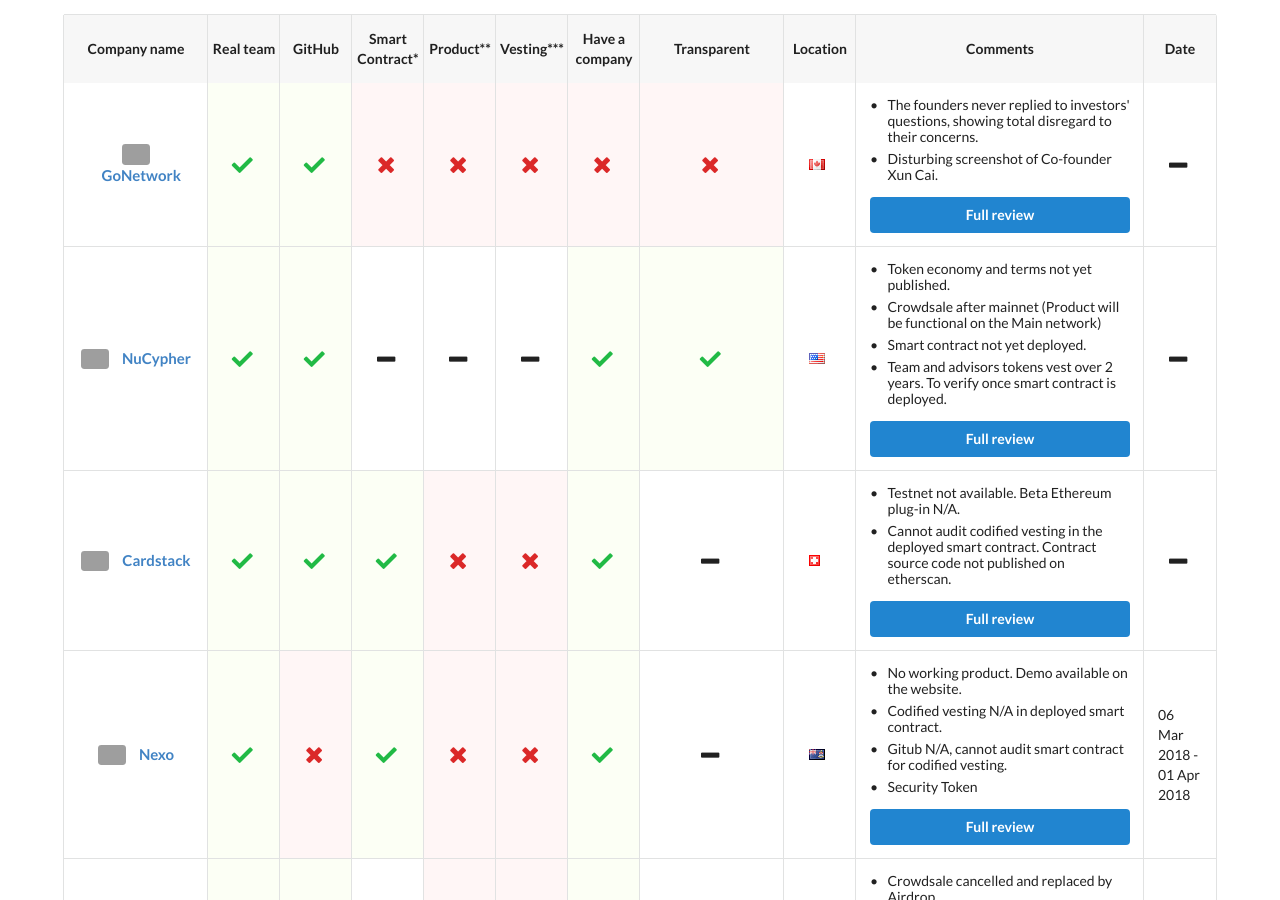
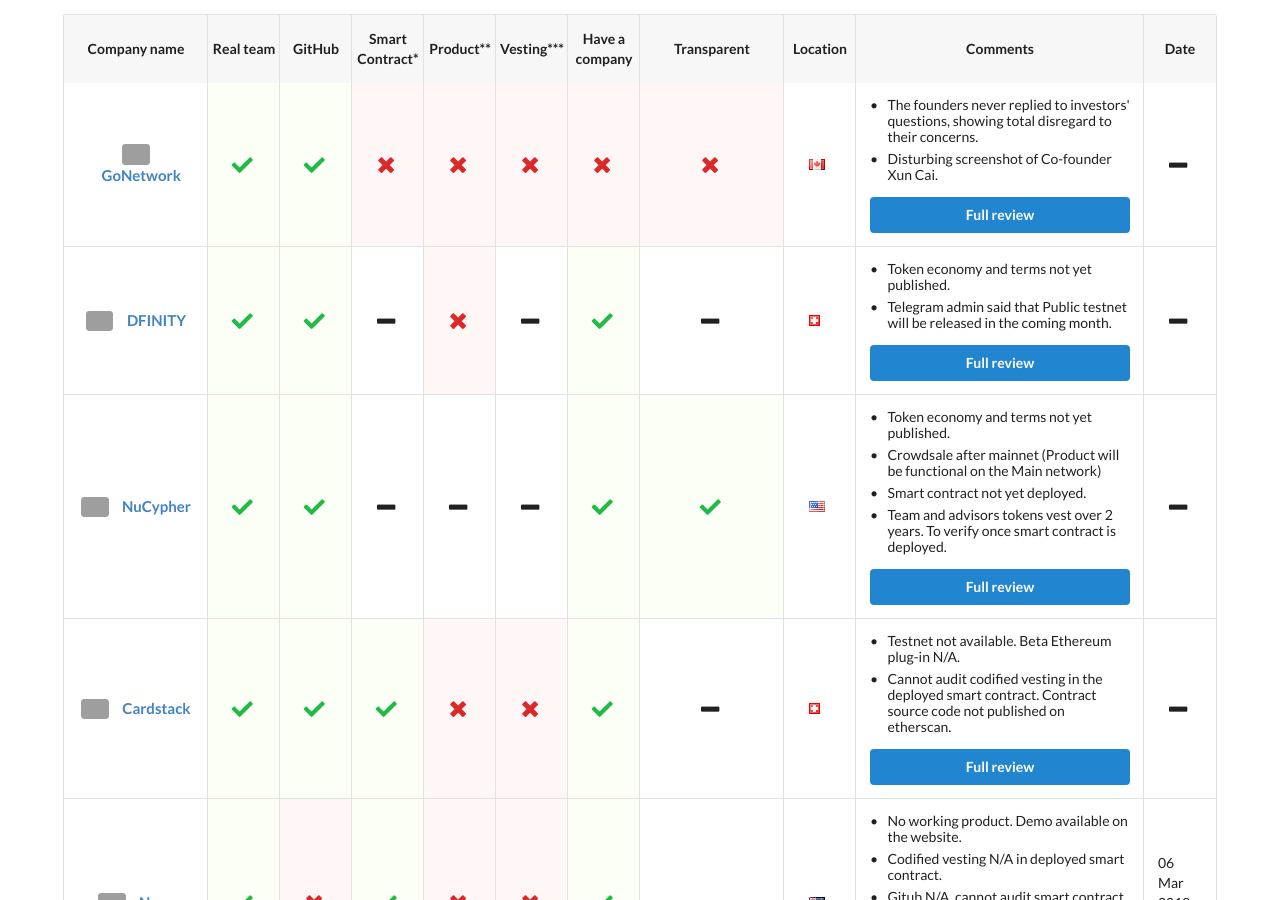
Before and after one commit to ico-check/ico-check, a Jekyll site: the page built from index.md, in a window 1280 px wide and 900 px high, scrolled down 463 px. Built offline with Jekyll 4.4.1, drawn with Linux system fonts in a browser that asks for light colours; nearby versions of some CDN libraries; grey boxes are pictures that could not be loaded.

Commit message:
64-dfinity-ico-check
Adding DFINITY to Upcoming ICOs

```diff
--- a/_data/active-future-icos.yml
+++ b/_data/active-future-icos.yml
@@ -17,6 +17,25 @@
   ico_end_date:
   safe: false
   issue_url: https://github.com/ico-check/ico-check/issues/12
+
+- name: DFINITY
+  image: https://i.imgur.com/leYv3Ny.jpg
+  url: https://dfinity.org/
+  real_team: true
+  github: true
+  smart_contract:
+  product: false
+  min_vesting:
+  have_company: true
+  transparent:
+  location: Switzerland
+  comments:
+    - content: Token economy and terms not yet published.
+    - content: Telegram admin said that Public testnet will be released in the coming month.
+  ico_start_date:
+  ico_end_date:
+  safe:
+  issue_url: https://github.com/ico-check/ico-check/issues/98
 
 - name: NuCypher
   image: https://i.imgur.com/htSKE5A.png
```
